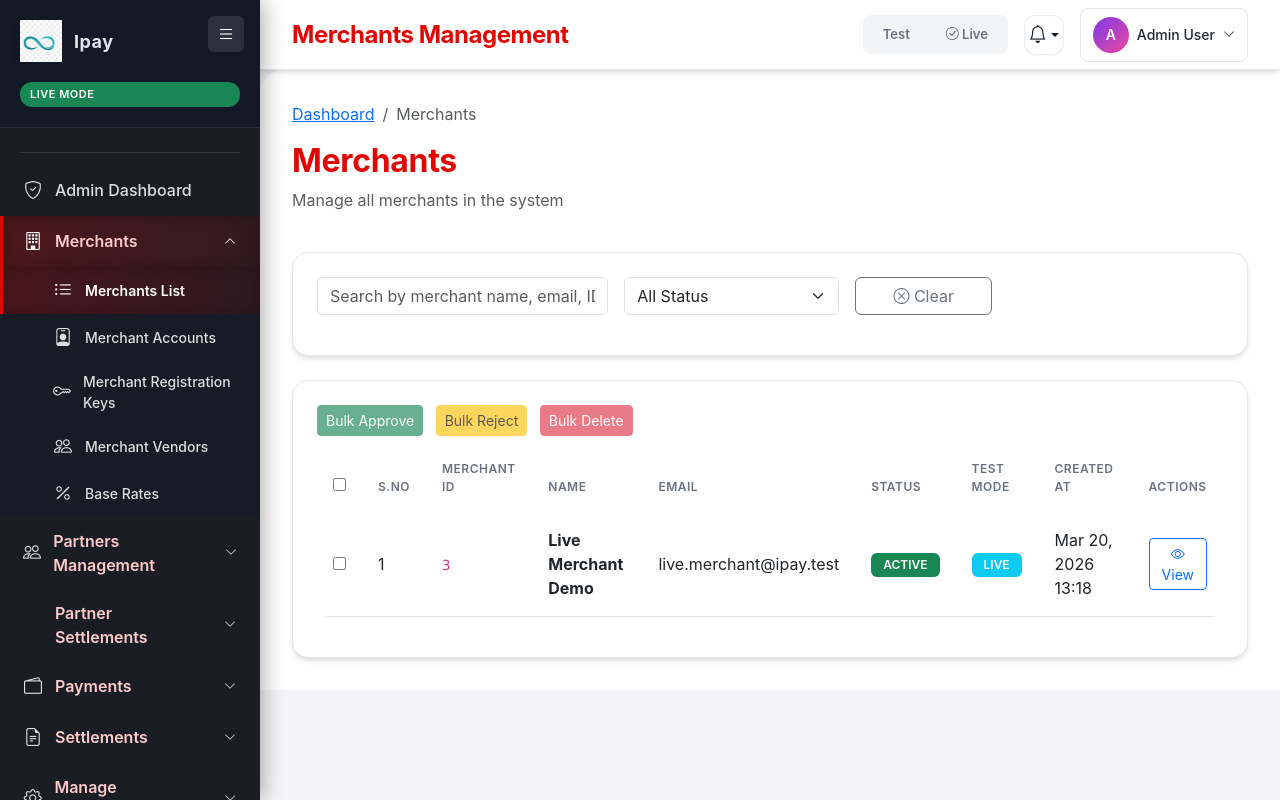
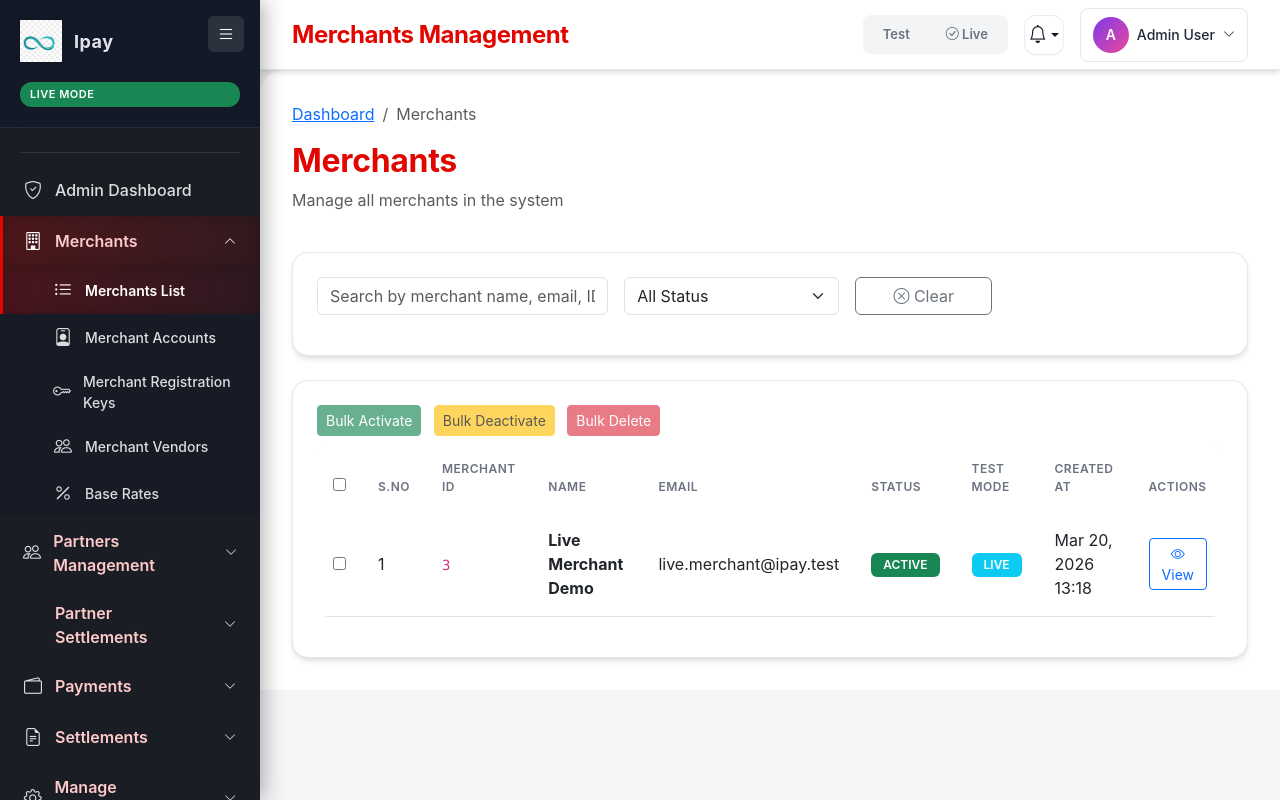
Before and after one commit to Jaswanth270602/Ipay-pg, a Laravel app: page /admin/merchants in a window 1280 px wide. Run offline with Laravel 10, Linux system fonts and the light colour scheme; the visitor is signed in with stand-in values (Sample User, id 1); data comes from the database, SQL or seed files in the repository; data that the repository does not hold is empty; settings files or empty folders that the repository lacks are supplied; parts of the project's set-up code (start-up, migrations or seed data) failed here and were passed over.

Commit message:
Update merchant bulk actions UI and idempotent delete messaging

```diff
--- a/app/Http/Controllers/Admin/MerchantsController.php
+++ b/app/Http/Controllers/Admin/MerchantsController.php
@@ -156,11 +156,18 @@
             ], 422);
         }
 
-        $deleted = Merchant::whereIn('id', $ids)->delete();
+        $deletedCount = Merchant::whereIn('id', $ids)->delete();
+
+        if ($deletedCount === 0) {
+            return response()->json([
+                'success' => true,
+                'message' => 'No merchants found or already deleted',
+            ]);
+        }
 
         return response()->json([
             'success' => true,
-            'message' => "Deleted {$deleted} merchants.",
+            'message' => "{$deletedCount} merchant(s) deleted successfully",
         ]);
     }
 }
--- a/resources/views/admin/merchants/accounts.blade.php
+++ b/resources/views/admin/merchants/accounts.blade.php
@@ -292,7 +292,7 @@
                                     <option value="approved">Approved</option>
                                     <option value="test_approved">Test Approved</option>
                                     <option value="not_approved">Not Approved</option>
-                                    <option value="rejected">Rejected</option>
+                                    <option value="rejected" ng-if="merchant.approval_status !== 'approved'">Rejected</option>
                                 </select>
                             </td>
                             <td>
--- a/resources/views/admin/merchants/angular/main_controller.blade.php
+++ b/resources/views/admin/merchants/angular/main_controller.blade.php
@@ -99,20 +99,26 @@
                     return vm.selectedIds.length > 0;
                 };
 
+                vm.getSelectedMerchants = function () {
+                    return vm.merchants.filter(function (m) {
+                        return vm.selectedIds.indexOf(parseInt(m.id, 10)) !== -1;
+                    });
+                };
+
                 vm._bulkApprove = function () {
                     if (!vm.hasSelection()) { return; }
 
                     $http.post('/admin/merchants/bulk-approve', { ids: vm.selectedIds }).then(function (response) {
                         if (typeof showToast === 'function') {
-                            showToast(response.data.message || 'Selected merchants bulk approved', 'success');
+                            showToast(response.data.message || 'Selected merchants bulk activated', 'success');
                         }
                         vm.loadMerchants();
                     }, function (error) {
                         console.error('Bulk approve error:', error);
                         if (typeof showToast === 'function') {
-                            showToast('Failed to approve merchants', 'error');
+                            showToast('Failed to activate merchants', 'error');
                         } else {
-                            alert('Failed to approve merchants');
+                            alert('Failed to activate merchants');
                         }
                     });
                 };
@@ -122,15 +128,15 @@
 
                     $http.post('/admin/merchants/bulk-reject', { ids: vm.selectedIds }).then(function (response) {
                         if (typeof showToast === 'function') {
-                            showToast(response.data.message || 'Selected merchants bulk rejected', 'warning');
+                            showToast(response.data.message || 'Selected merchants bulk deactivated', 'warning');
                         }
                         vm.loadMerchants();
                     }, function (error) {
                         console.error('Bulk reject error:', error);
                         if (typeof showToast === 'function') {
-                            showToast('Failed to reject merchants', 'error');
+                            showToast('Failed to deactivate merchants', 'error');
                         } else {
-                            alert('Failed to reject merchants');
+                            alert('Failed to deactivate merchants');
                         }
                     });
                 };
@@ -153,6 +159,43 @@
                     });
                 };
 
+                vm._deactivateThenContinueDelete = function () {
+                    if (!vm.hasSelection()) { return; }
+
+                    var activeIds = vm.getSelectedMerchants()
+                        .filter(function (m) { return (m.status || '').toLowerCase() === 'active'; })
+                        .map(function (m) { return parseInt(m.id, 10); });
+
+                    if (!activeIds.length) {
+                        vm.openBulkConfirm('delete');
+                        return;
+                    }
+
+                    $http.post('/admin/merchants/bulk-reject', { ids: activeIds }).then(function () {
+                        // Update local rows so next delete confirm can proceed without extra refresh
+                        vm.merchants.forEach(function (m) {
+                            if (activeIds.indexOf(parseInt(m.id, 10)) !== -1) {
+                                m.status = 'inactive';
+                            }
+                        });
+
+                        if (typeof showToast === 'function') {
+                            showToast('Selected active merchants bulk deactivated. Please confirm delete.', 'warning');
+                        }
+
+                        setTimeout(function () {
+                            vm.openBulkConfirm('delete');
+                        }, 150);
+                    }, function (error) {
+                        console.error('Deactivate before delete error:', error);
+                        if (typeof showToast === 'function') {
+                            showToast('Failed to deactivate active merchants before delete', 'error');
+                        } else {
+                            alert('Failed to deactivate active merchants before delete');
+                        }
+                    });
+                };
+
                 vm.openBulkConfirm = function (type) {
                     if (!vm.hasSelection()) {
                         return;
@@ -160,21 +203,33 @@
 
                     vm.pendingBulkAction = type;
 
-                    if (type === 'approve') {
-                        vm.bulkConfirmTitle = 'Approve merchants';
-                        vm.bulkConfirmMessage = 'Are you sure you want to approve the selected merchants?';
-                        vm.bulkConfirmButtonLabel = 'Yes, Approve';
+                    if (type === 'activate') {
+                        vm.bulkConfirmTitle = 'Activate merchants';
+                        vm.bulkConfirmMessage = 'Are you sure you want to activate the selected merchants?';
+                        vm.bulkConfirmButtonLabel = 'Yes, Activate';
                         vm.bulkConfirmBtnClass = 'btn-success';
-                    } else if (type === 'reject') {
-                        vm.bulkConfirmTitle = 'Reject merchants';
-                        vm.bulkConfirmMessage = 'Are you sure you want to reject the selected merchants?';
-                        vm.bulkConfirmButtonLabel = 'Yes, Reject';
+                    } else if (type === 'deactivate') {
+                        vm.bulkConfirmTitle = 'Deactivate merchants';
+                        vm.bulkConfirmMessage = 'Are you sure you want to deactivate the selected merchants?';
+                        vm.bulkConfirmButtonLabel = 'Yes, Deactivate';
                         vm.bulkConfirmBtnClass = 'btn-warning';
                     } else if (type === 'delete') {
-                        vm.bulkConfirmTitle = 'Delete merchants';
-                        vm.bulkConfirmMessage = 'This action cannot be undone. Do you really want to delete the selected merchants?';
-                        vm.bulkConfirmButtonLabel = 'Yes, Delete';
-                        vm.bulkConfirmBtnClass = 'btn-danger';
+                        var hasActiveSelected = vm.getSelectedMerchants().some(function (m) {
+                            return (m.status || '').toLowerCase() === 'active';
+                        });
+
+                        if (hasActiveSelected) {
+                            vm.pendingBulkAction = 'deactivate_then_delete';
+                            vm.bulkConfirmTitle = 'Active merchants selected';
+                            vm.bulkConfirmMessage = 'Active merchants cannot be deleted. Deactivate selected active merchants first.';
+                            vm.bulkConfirmButtonLabel = 'Deactivate & Continue';
+                            vm.bulkConfirmBtnClass = 'btn-warning';
+                        } else {
+                            vm.bulkConfirmTitle = 'Delete merchants';
+                            vm.bulkConfirmMessage = 'This action cannot be undone. Do you really want to delete the selected merchants?';
+                            vm.bulkConfirmButtonLabel = 'Yes, Delete';
+                            vm.bulkConfirmBtnClass = 'btn-danger';
+                        }
                     } else {
                         vm.bulkConfirmTitle = 'Confirm action';
                         vm.bulkConfirmMessage = 'Are you sure you want to perform this action?';
@@ -200,10 +255,12 @@
                     var action = vm.pendingBulkAction;
                     vm.pendingBulkAction = null;
 
-                    if (action === 'approve') {
+                    if (action === 'activate') {
                         vm._bulkApprove();
-                    } else if (action === 'reject') {
+                    } else if (action === 'deactivate') {
                         vm._bulkReject();
+                    } else if (action === 'deactivate_then_delete') {
+                        vm._deactivateThenContinueDelete();
                     } else if (action === 'delete') {
                         vm._bulkDelete();
                     }
--- a/resources/views/admin/merchants/index.blade.php
+++ b/resources/views/admin/merchants/index.blade.php
@@ -46,14 +46,14 @@
         <div class="d-flex justify-content-between align-items-center mb-2">
             <div>
                 <button class="btn btn-sm btn-success me-2"
-                        ng-click="amc.openBulkConfirm('approve')"
+                        ng-click="amc.openBulkConfirm('activate')"
                         ng-disabled="!amc.hasSelection()">
-                    Bulk Approve
+                    Bulk Activate
                 </button>
                 <button class="btn btn-sm btn-warning me-2"
-                        ng-click="amc.openBulkConfirm('reject')"
+                        ng-click="amc.openBulkConfirm('deactivate')"
                         ng-disabled="!amc.hasSelection()">
-                    Bulk Reject
+                    Bulk Deactivate
                 </button>
                 <button class="btn btn-sm btn-danger"
                         ng-click="amc.openBulkConfirm('delete')"
```
Also changed, not shown: app/Http/Controllers/Admin/MerchantAccountsController.php (+12 -1 lines).
